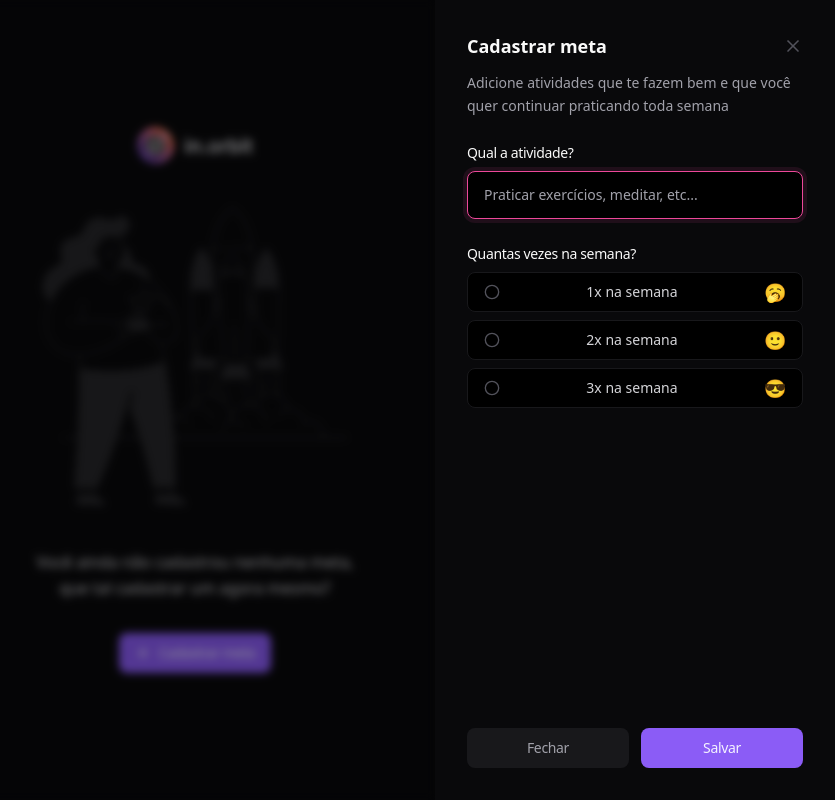
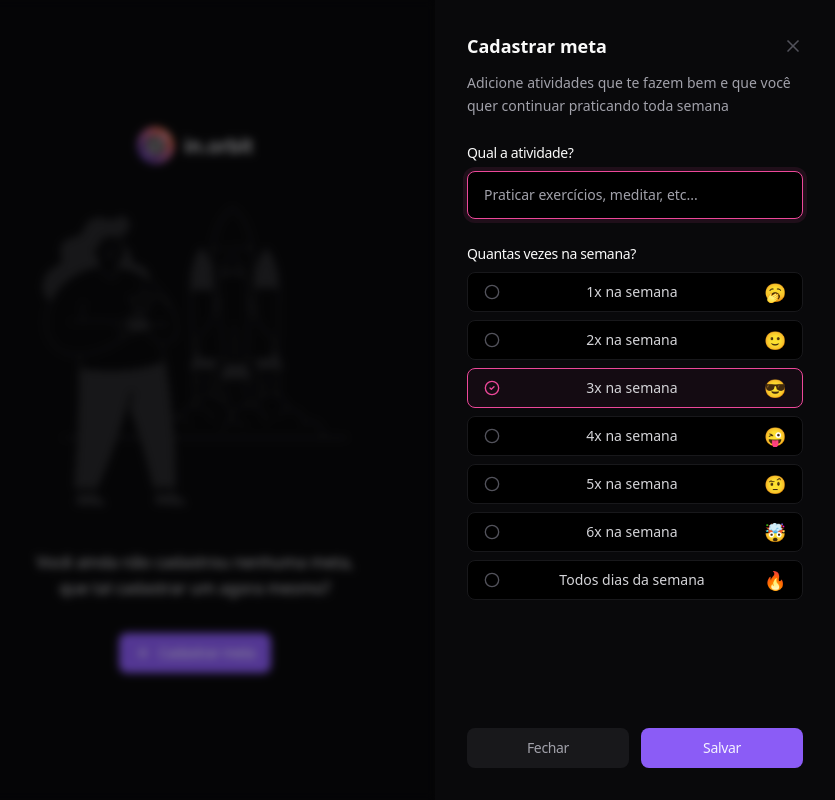
Before and after one commit to devnestali/web_inorbit, a React (Vite) app: page / in a window 1280 px wide. Both pictures are taken after a click on the button "Cadastrar meta". Shown: the whole page, without its empty margins (445-1280 px from the left). Built offline with nearby package versions, Linux system fonts and the light colour scheme; no server answers.

Commit message:
Creating and handling create-goal file in http file

```diff
--- a/package.json
+++ b/package.json
@@ -10,6 +10,7 @@
     "preview": "vite preview"
   },
   "dependencies": {
+    "@hookform/resolvers": "^3.9.0",
     "@radix-ui/react-dialog": "^1.1.1",
     "@radix-ui/react-progress": "^1.1.0",
     "@radix-ui/react-radio-group": "^1.2.0",
@@ -18,8 +19,10 @@
     "lucide-react": "^0.441.0",
     "react": "^18.3.1",
     "react-dom": "^18.3.1",
+    "react-hook-form": "^7.53.0",
     "tailwind-merge": "^2.5.2",
-    "tailwind-variants": "^0.2.1"
+    "tailwind-variants": "^0.2.1",
+    "zod": "^3.23.8"
   },
   "devDependencies": {
     "@biomejs/biome": "^1.9.0",
--- a/src/components/pages/create-goal.tsx
+++ b/src/components/pages/create-goal.tsx
@@ -9,8 +9,39 @@
 import { Input } from '../input'
 import { Label } from '../label'
 import { RadioGroup, RadioGroupIndicator, RadioGroupItem } from '../radio-group'
+import { Controller, useForm } from 'react-hook-form'
+import { z } from 'zod'
+import { zodResolver } from '@hookform/resolvers/zod'
+import { createGoal } from '../../http/create-goal'
+import { useQueryClient } from '@tanstack/react-query'
+
+const createGoalForm = z.object({
+  title: z.string().min(1, 'Informe a atividade que deseja realizar'),
+  desiredWeeklyFrequency: z.coerce.number().min(1).max(7),
+})
+
+type CreateGoalForm = z.infer<typeof createGoalForm>
 
 export function CreateGoal() {
+  const queryClient = useQueryClient()
+
+  const { register, control, handleSubmit, formState, reset } =
+    useForm<CreateGoalForm>({
+      resolver: zodResolver(createGoalForm),
+    })
+
+  async function handleCreateGoal(data: CreateGoalForm) {
+    await createGoal({
+      title: data.title,
+      desiredWeeklyFrequency: data.desiredWeeklyFrequency,
+    })
+
+    queryClient.invalidateQueries({ queryKey: ['summary'] })
+    queryClient.invalidateQueries({ queryKey: ['pending-goals'] })
+
+    reset()
+  }
+
   return (
     <DialogContent>
       <div className="flex flex-col gap-6 h-full">
@@ -28,7 +59,10 @@
           </DialogDescription>
         </div>
 
-        <form action="" className="flex-1 flex flex-col justify-between">
+        <form
+          onSubmit={handleSubmit(handleCreateGoal)}
+          className="flex-1 flex flex-col justify-between"
+        >
           <div className="flex flex-col gap-6">
             <div className="flex flex-col gap-2">
               <Label htmlFor="title">Qual a atividade?</Label>
@@ -36,11 +70,27 @@
                 id="title"
                 autoFocus
                 placeholder="Praticar exercícios, meditar, etc..."
+                {...register('title')}
               />
+
+              {formState.errors.title && (
+                <p className="text-red-400 text-sm">
+                  {formState.errors.title.message}
+                </p>
+              )}
             </div>
             <div className="flex flex-col gap-2">
               <Label>Quantas vezes na semana?</Label>
-              <RadioGroup>
+              <Controller
+                control={control}
+                name="desiredWeeklyFrequency"
+                defaultValue={3}
+                render={({ field }) => {
+                  return (
+                    <RadioGroup
+                      onValueChange={field.onChange}
+                      value={String(field.value)}
+                    >
                       <RadioGroupItem value="1">
                         <RadioGroupIndicator />
                         <span className="text-zinc-300 text-sm font-medium leading-none">
@@ -64,7 +114,42 @@
                         </span>
                         <span className="text-lg leading-none">😎</span>
                       </RadioGroupItem>
+
+                      <RadioGroupItem value="4">
+                        <RadioGroupIndicator />
+                        <span className="text-zinc-300 text-sm font-medium leading-none">
+                          4x na semana
+                        </span>
+                        <span className="text-lg leading-none">😜</span>
+                      </RadioGroupItem>
+
+                      <RadioGroupItem value="5">
+                        <RadioGroupIndicator />
+                        <span className="text-zinc-300 text-sm font-medium leading-none">
+                          5x na semana
+                        </span>
+                        <span className="text-lg leading-none">🤨</span>
+                      </RadioGroupItem>
+
+                      <RadioGroupItem value="6">
+                        <RadioGroupIndicator />
+                        <span className="text-zinc-300 text-sm font-medium leading-none">
+                          6x na semana
+                        </span>
+                        <span className="text-lg leading-none">🤯</span>
+                      </RadioGroupItem>
+
+                      <RadioGroupItem value="7">
+                        <RadioGroupIndicator />
+                        <span className="text-zinc-300 text-sm font-medium leading-none">
+                          Todos dias da semana
+                        </span>
+                        <span className="text-lg leading-none">🔥</span>
+                      </RadioGroupItem>
                     </RadioGroup>
+                  )
+                }}
+              />
             </div>
           </div>
 
--- /dev/null
+++ b/src/http/create-goal.ts
@@ -0,0 +1,20 @@
+interface CreateGoalRequest {
+  title: string
+  desiredWeeklyFrequency: number
+}
+
+export async function createGoal({
+  title,
+  desiredWeeklyFrequency,
+}: CreateGoalRequest) {
+  await fetch('http://localhost:3333/goals', {
+    method: 'POST',
+    headers: {
+      'Content-Type': 'application/json',
+    },
+    body: JSON.stringify({
+      title,
+      desiredWeeklyFrequency,
+    }),
+  })
+}
```
Also changed, not shown: 1 other file (tests, documents, lock files or other folders). Lines whose indentation alone changed are shown as unchanged.
